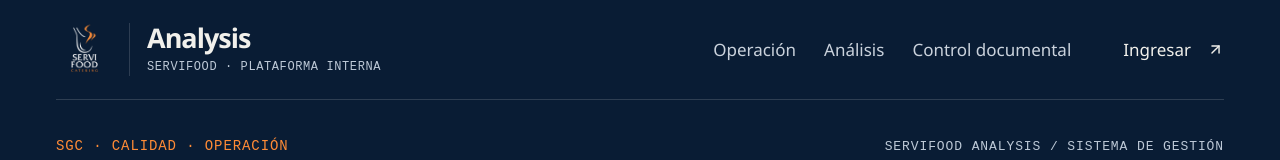
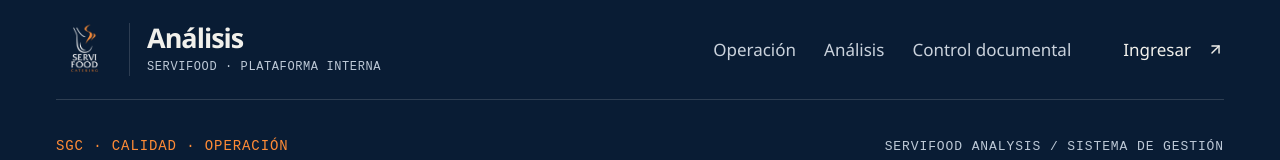
Before and after one commit to AgustinWojtyszyn/analisis_app_servifood, a React (Vite) app in the folder frontend/: page / in a window 1280 px wide. Shown: the top 160 px of the page. Built offline with nearby package versions, Linux system fonts and the light colour scheme; no server answers.

Commit message:
Rename Analysis branding to Análisis

```diff
--- a/frontend/src/components/PublicLanding.jsx
+++ b/frontend/src/components/PublicLanding.jsx
@@ -29,7 +29,7 @@ function Screenshot({ screen, className = '', priority = false }) {
 }
 
 function Brand() {
-  return <a className="sf-brand" href="#top" aria-label="ServiFood Analysis — inicio"><img src={servifoodLogo} alt="ServiFood Catering" width="62" height="62" /><span>Analysis<span className="sf-brand-sub">SERVIFOOD · PLATAFORMA INTERNA</span></span></a>;
+  return <a className="sf-brand" href="#top" aria-label="ServiFood Análisis — inicio"><img src={servifoodLogo} alt="ServiFood Catering" width="62" height="62" /><span>Análisis<span className="sf-brand-sub">SERVIFOOD · PLATAFORMA INTERNA</span></span></a>;
 }
 
 function SectionLabel({ number, children }) {
```
